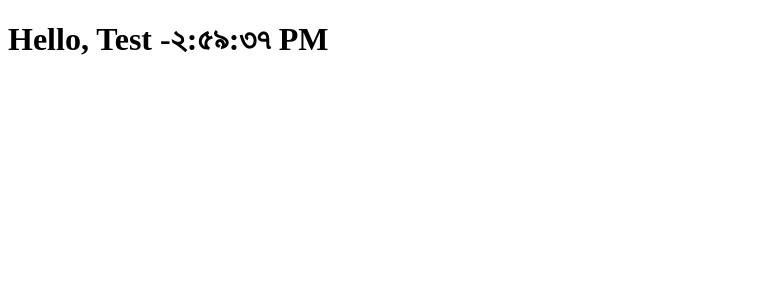
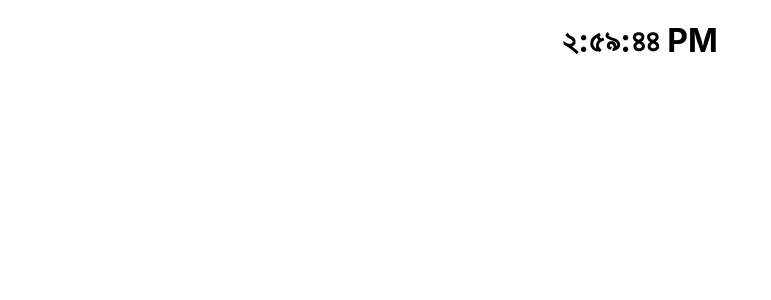
Before and after one commit to uzzal408/myapp-react, a React (Create React App) app: page / in a window 1280 px wide. Shown: the top 300 px of the page, without its empty margins (0-771 px from the left). Built offline with nearby package versions, Linux system fonts and the light colour scheme.

Commit message:
ractive the clock

```diff
--- a/src/App.js
+++ b/src/App.js
@@ -1,7 +1,12 @@
 import "./App.css";
+import Clock from "./components/Clock";
 
 function App() {
-  return <div className="App">Hello React</div>;
+  return (
+    <div className="App">
+      <Clock locale="bn-BD" />
+    </div>
+  );
 }
 
 export default App;
--- /dev/null
+++ b/src/components/Clock.js
@@ -0,0 +1,30 @@
+import React from "react";
+import PropTypes from "prop-types";
+class Clock extends React.Component {
+  constructor(props) {
+    super(props);
+    this.state = { date: new Date() };
+  }
+  static propTypes = {
+    locale: PropTypes.string.isRequired,
+  };
+
+  componentDidMount() {
+    setInterval(() => {
+      this.setState({
+        date: new Date(),
+      });
+    }, 1000);
+  }
+
+  render() {
+    return (
+      // eslint-disable-next-line react/jsx-no-comment-textnodes
+      <h1 className="heading">
+        <span>{this.state.date.toLocaleTimeString(this.props.locale)}</span>
+      </h1>
+    );
+  }
+}
+
+export default Clock;
--- a/src/index.js
+++ b/src/index.js
@@ -1,56 +1,17 @@
-/* eslint-disable no-undef */
 import React from "react";
-import ReactDOM from "react-dom";
-import PropTypes from "prop-types";
+import ReactDOM from "react-dom/client";
+import "./index.css";
+import App from "./App";
+import reportWebVitals from "./reportWebVitals";
 
-// Functional Component
-
-// eslint-disable-next-line react/prop-types
-// function Clock({ locale }) {
-//   return (
-//     <h1 className="heading">
-//       <span>Hello, {new Date().toLocaleTimeString(locale)}</span>
-//     </h1>
-//   );
-// }
-
-// Class Component Component
-
-class Clock extends React.Component {
-  static propTypes = {
-    locale: PropTypes.string.isRequired,
-    children: PropTypes.string.isRequired,
-  };
-  render() {
-    return (
-      // eslint-disable-next-line react/jsx-no-comment-textnodes
-      <h1 className="heading">
-        <span>
-          Hello, {this.props.children}-
-          {new Date().toLocaleTimeString(this.props.locale)}
-        </span>
-      </h1>
-    );
-  }
-}
-ReactDOM.render(
-  <Clock locale="bn-BD"> Test </Clock>,
-  document.getElementById("root")
+const root = ReactDOM.createRoot(document.getElementById("root"));
+root.render(
+  <React.StrictMode>
+    <App />
+  </React.StrictMode>
 );
 
-// import ReactDOM from "react-dom/client";
-// import "./index.css";
-// import App from "./App";
-// import reportWebVitals from "./reportWebVitals";
-
-// const root = ReactDOM.createRoot(document.getElementById("root"));
-// root.render(
-//   <React.StrictMode>
-//     <App />
-//   </React.StrictMode>
-// );
-
-// // If you want to start measuring performance in your app, pass a function
-// // to log results (for example: reportWebVitals(console.log))
-// // or send to an analytics endpoint. Learn more: https://bit.ly/CRA-vitals
-// reportWebVitals();
+// If you want to start measuring performance in your app, pass a function
+// to log results (for example: reportWebVitals(console.log))
+// or send to an analytics endpoint. Learn more: https://bit.ly/CRA-vitals
+reportWebVitals();
```
